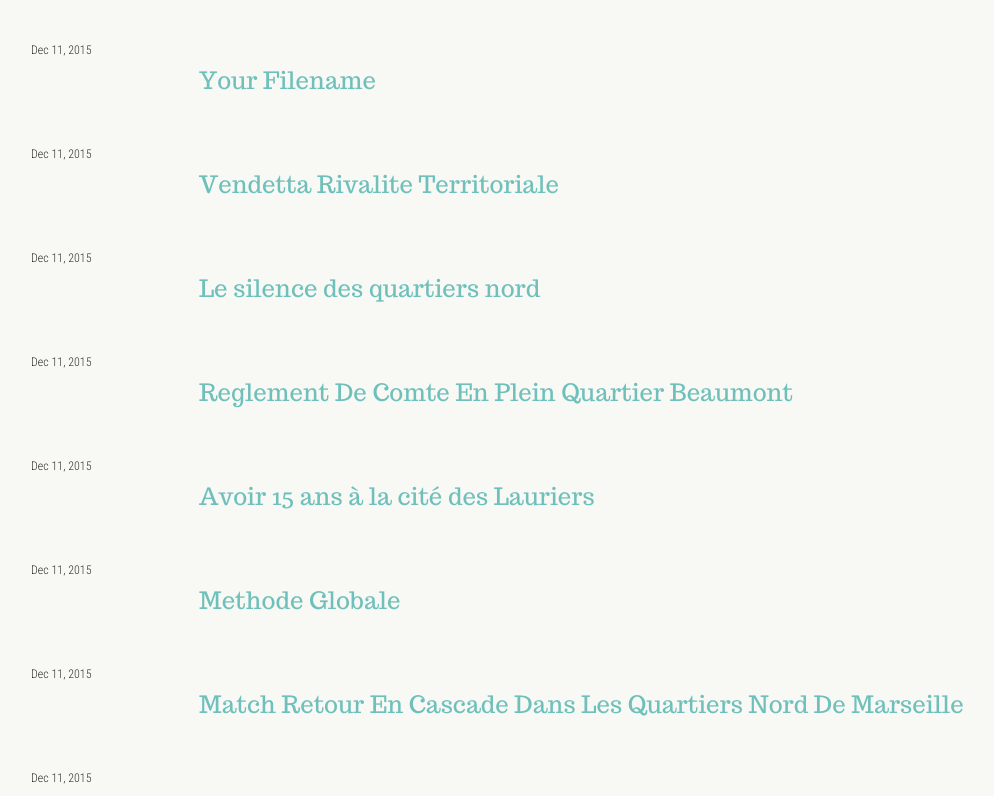
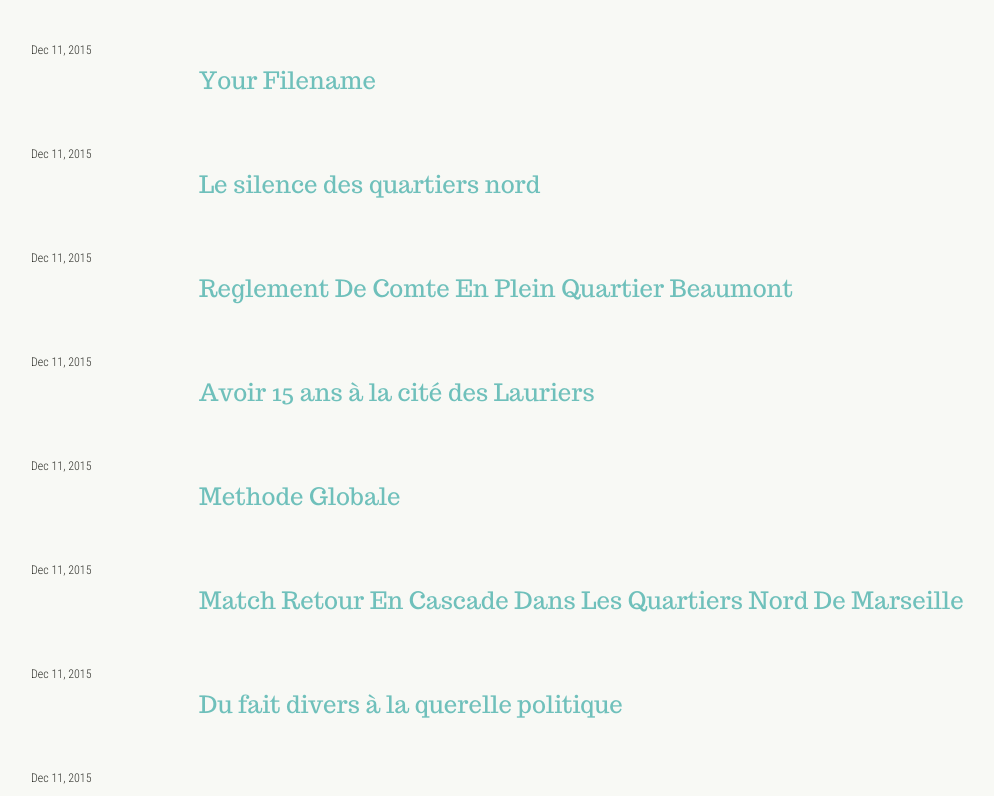
Before and after one commit to reglementsdecomptes/reglementsdecomptes.github.io, a Jekyll site: the page built from index.html, in a window 1280 px wide and 900 px high, cut to the strip 104-900 px from the top of the window. Shown: the whole strip, without its empty margins (49-1043 px from the left). Built offline with Jekyll 4.4.1, drawn with Linux system fonts in a browser that asks for light colours; some of the changed lines change nothing that is shown.

Commit message:
Updated 2015-12-11-vendetta-rivalite-territoriale.markdown

```diff
--- a/_posts/2015-12-11-vendetta-rivalite-territoriale.markdown
+++ b/_posts/2015-12-11-vendetta-rivalite-territoriale.markdown
@@ -1,13 +1,25 @@
+---
+published: false
+title: "Vendetta ou rivalité territoriale ?"
+---
+
 Nasseri M. et Jimmy I., 27 et 29 ans, morts sous les balles à bord de leur voiture à Saint Jérôme en 2012. Mohamed A., Kamal Z., et Adelmalik A., 15 et 23 ans, tués au pistolet automatique devant leur domicile, la cité des Lauriers en octobre 2015. Mohamed M. et Anthony C., exécutés lors d’une embuscade dans le tunnel du Prado-Carénage en novembre 2015.
 
-	Trois cas officiellement isolés les uns des autres, et pourtant les lieux, les acteurs et les véhicules utilisés sont liés. Les victimes se connaissaient toutes, et dans le cas de Nasseri et Mohamed M., venaient de la même famille. Or selon une source policière, « Des éléments rapproche [Mohamed] M. à la cité des Lauriers. » Il donc possible, voire même probable, que la fusillade des Lauriers ait été perpétrée par Mohamed Moumadi pour venger la mort de son frère, et que la fusillade du tunnel du Prado était elle-même exécutée en représailles à la tuerie de la cité des Lauriers.
-	Si le premier facteur de ces morts est l’appartenance aux réseaux de trafic de drogues dans le nord de Marseille, le code de l’honneur, élément intrinsèque de la micro-société à laquelle appartenaient la famille M., est un élément non négligeable pour comprendre les règlements de compte qui secouent la cité phocéenne depuis des années. « Il y a une double dimension business et sang. Les deux se percutent quand il s’agit de venger l’honneur de la famille. », résume Stéphane Quéré, criminologue.
-	Les rivalités entre clans pour le contrôle de territoires, la compétition sur marché de la vente de stupéfiants sont bel et bien à l’origine de la violence que vivent les quartiers nord de Marseille. Mais derrière les rivalités entre réseaux existe un autre facteur pour ces règlements, moins intéressé, moins rationnel, celui de l’honneur. Dans un environnement ou les affaires se règlent souvent en famille, la place de cette dernière au sein du code de l’honneur qui guide les relations interpersonnelles dans les quartiers Nord de Marseille.
+Trois cas officiellement isolés les uns des autres, et pourtant les lieux, les acteurs et les véhicules utilisés sont liés. Les victimes se connaissaient toutes, et dans le cas de Nasseri et Mohamed M., venaient de la même famille. Or selon une source policière, « Des éléments rapproche [Mohamed] M. à la cité des Lauriers. » Il donc possible, voire même probable, que la fusillade des Lauriers ait été perpétrée par Mohamed Moumadi pour venger la mort de son frère, et que la fusillade du tunnel du Prado était elle-même exécutée en représailles à la tuerie de la cité des Lauriers.
+
+Si le premier facteur de ces morts est l’appartenance aux réseaux de trafic de drogues dans le nord de Marseille, le code de l’honneur, élément intrinsèque de la micro-société à laquelle appartenaient la famille M., est un élément non négligeable pour comprendre les règlements de compte qui secouent la cité phocéenne depuis des années. « Il y a une double dimension business et sang. Les deux se percutent quand il s’agit de venger l’honneur de la famille. », résume Stéphane Quéré, criminologue.
+
+Les rivalités entre clans pour le contrôle de territoires, la compétition sur marché de la vente de stupéfiants sont bel et bien à l’origine de la violence que vivent les quartiers nord de Marseille. Mais derrière les rivalités entre réseaux existe un autre facteur pour ces règlements, moins intéressé, moins rationnel, celui de l’honneur. Dans un environnement ou les affaires se règlent souvent en famille, la place de cette dernière au sein du code de l’honneur qui guide les relations interpersonnelles dans les quartiers Nord de Marseille.
 
 
 Le rap comme vecteur de la notion d’honneur
-	Dans la culture populaire, l’idée de la famille qui prime sur tout, qu’il faut protéger les siens fait largement écho à cette conception de l’honneur. C’est cela qu’expriment les paroles rappeur basé à Marseille Lacrim: “Hein mon gros, mon gros, mais pourquoi tu fais du biff [de l’argent]? Pour ta famille ou pour tes salopes?”
-	Dans les quartiers Nord de Marseille, la famille peut aussi s’entendre au sens large du terme, et inclure les partenaires de réseaux. Dès lors, le même code de l’honneur s’applique lorsqu’il s’agit de protéger ou venger les membres de la famille. “On est dans des équipes constituées avec des liens forts créés à l'occasion des trafics, des séjours en prison. Quand vous avez un membre de l'équipe qui se fait tuer, on a envie de le venger.” explique une source policière.
-	Selon cette même source cependant, les règlements de comptes au sein des réseaux de trafic de drogues ne peuvent pas être considérés comme portées par un véritable sens de l’honneur: “Oui il y a un code de l'honneur qui peut dans le banditisme qui peut exister, c'est assez noble. Mais dans les narco-trafic, les types n'ont aucune noblesse. Il y a un degré de violence et une disproportion entre les choses reprochées et ce qui arrive aux victimes qui n'a rien d'un code de l'honneur.”
-	À l’honneur de la famille s’ajoute l’honneur indispensable pour garder la crédibilité requise dans une économie ou les preuves de faiblesses incitent à la violence des adversaires désireux de se tailler une plus grande part dans le juteux trafic des stupéfiants. Cette légitimité requise, le sociologue Thomas Sauvadet l’appelle le capital guerrier, tandis ce que les Anglo-Saxons parlent de street credibility. La culture hip-hop anglo-saxonne regorgent elle aussi de références à ce code de l’honneur à eux. L’album Black on Both Sides de Mos Def (1999), n’est qu’un exemple parmi tant d’autres. “Je suis le code de l’honneur comme le ferait n’importe quel vrai homme. Je ne manque jamais de respect aux femme car j’aime ma mère.”, rappe l’Américain de Boston dans la chanson “Know That”. Le français Rhoff avait lui aussi largement traité le thème de l’honneur dans son album Le code de l’horreur (2008). Plus pessimiste, lui regrette l’absence d’honneur de certains en région parisienne: “Où sont le shommes d’honneur, à la Jack Mess? Plus de parole, ni loyauté, les balances tiennent le business“
-	Le code de l’honneur est il donc lié à l’importance de la famille, une valeur romanesque voire romantique dans l’imaginaire collectif, ou simplement au besoin des trafiquants de s’afficher en caïd endurcis suivant un code bien précis afin de mieux contrôler leur territoire ? Chez les rappeurs, qui ont largement contribué à définir et diffuser cette idée du code de l’honneur, l’honneur peut rester un idéal basé sur des valeurs. Dans l’univers du trafic de stupéfiants à Marseille en revanche, c’est la quête plus prosaïque du gain matériel qui est le réel moteur du code de l’honneur.
+
+Dans la culture populaire, l’idée de la famille qui prime sur tout, qu’il faut protéger les siens fait largement écho à cette conception de l’honneur. C’est cela qu’expriment les paroles rappeur basé à Marseille Lacrim: “Hein mon gros, mon gros, mais pourquoi tu fais du biff [de l’argent]? Pour ta famille ou pour tes salopes?”
+
+Dans les quartiers Nord de Marseille, la famille peut aussi s’entendre au sens large du terme, et inclure les partenaires de réseaux. Dès lors, le même code de l’honneur s’applique lorsqu’il s’agit de protéger ou venger les membres de la famille. “On est dans des équipes constituées avec des liens forts créés à l'occasion des trafics, des séjours en prison. Quand vous avez un membre de l'équipe qui se fait tuer, on a envie de le venger.” explique une source policière.
+
+Selon cette même source cependant, les règlements de comptes au sein des réseaux de trafic de drogues ne peuvent pas être considérés comme portées par un véritable sens de l’honneur: “Oui il y a un code de l'honneur qui peut dans le banditisme qui peut exister, c'est assez noble. Mais dans les narco-trafic, les types n'ont aucune noblesse. Il y a un degré de violence et une disproportion entre les choses reprochées et ce qui arrive aux victimes qui n'a rien d'un code de l'honneur.”
+
+À l’honneur de la famille s’ajoute l’honneur indispensable pour garder la crédibilité requise dans une économie ou les preuves de faiblesses incitent à la violence des adversaires désireux de se tailler une plus grande part dans le juteux trafic des stupéfiants. Cette légitimité requise, le sociologue Thomas Sauvadet l’appelle le capital guerrier, tandis ce que les Anglo-Saxons parlent de street credibility. La culture hip-hop anglo-saxonne regorgent elle aussi de références à ce code de l’honneur à eux. L’album Black on Both Sides de Mos Def (1999), n’est qu’un exemple parmi tant d’autres. “Je suis le code de l’honneur comme le ferait n’importe quel vrai homme. Je ne manque jamais de respect aux femme car j’aime ma mère.”, rappe l’Américain de Boston dans la chanson “Know That”. Le français Rhoff avait lui aussi largement traité le thème de l’honneur dans son album Le code de l’horreur (2008). Plus pessimiste, lui regrette l’absence d’honneur de certains en région parisienne: “Où sont le shommes d’honneur, à la Jack Mess? Plus de parole, ni loyauté, les balances tiennent le business“
+
+Le code de l’honneur est il donc lié à l’importance de la famille, une valeur romanesque voire romantique dans l’imaginaire collectif, ou simplement au besoin des trafiquants de s’afficher en caïd endurcis suivant un code bien précis afin de mieux contrôler leur territoire ? Chez les rappeurs, qui ont largement contribué à définir et diffuser cette idée du code de l’honneur, l’honneur peut rester un idéal basé sur des valeurs. Dans l’univers du trafic de stupéfiants à Marseille en revanche, c’est la quête plus prosaïque du gain matériel qui est le réel moteur du code de l’honneur.
```
